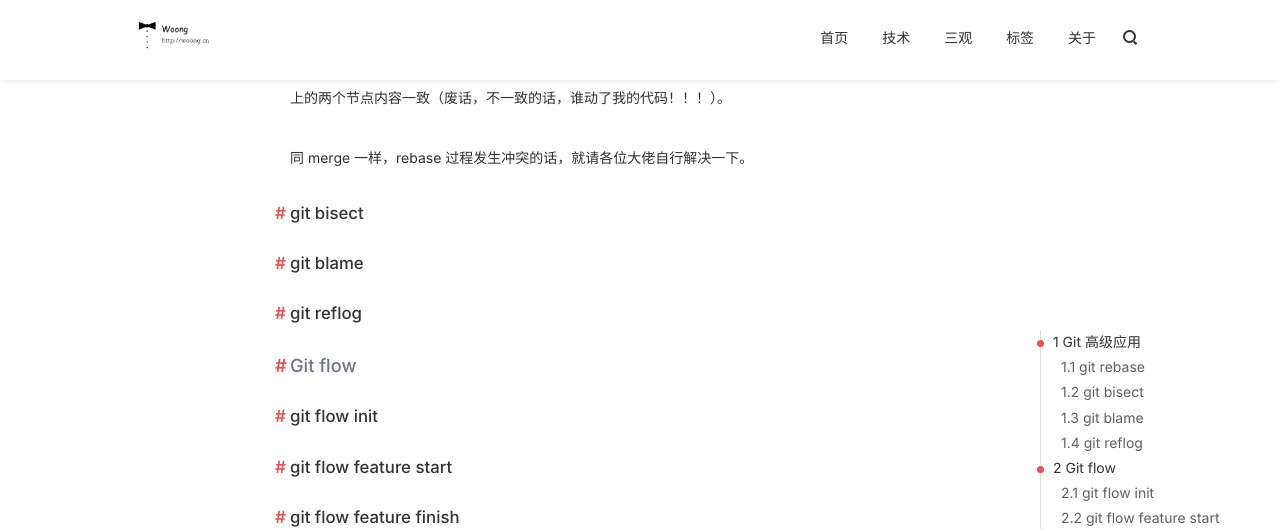
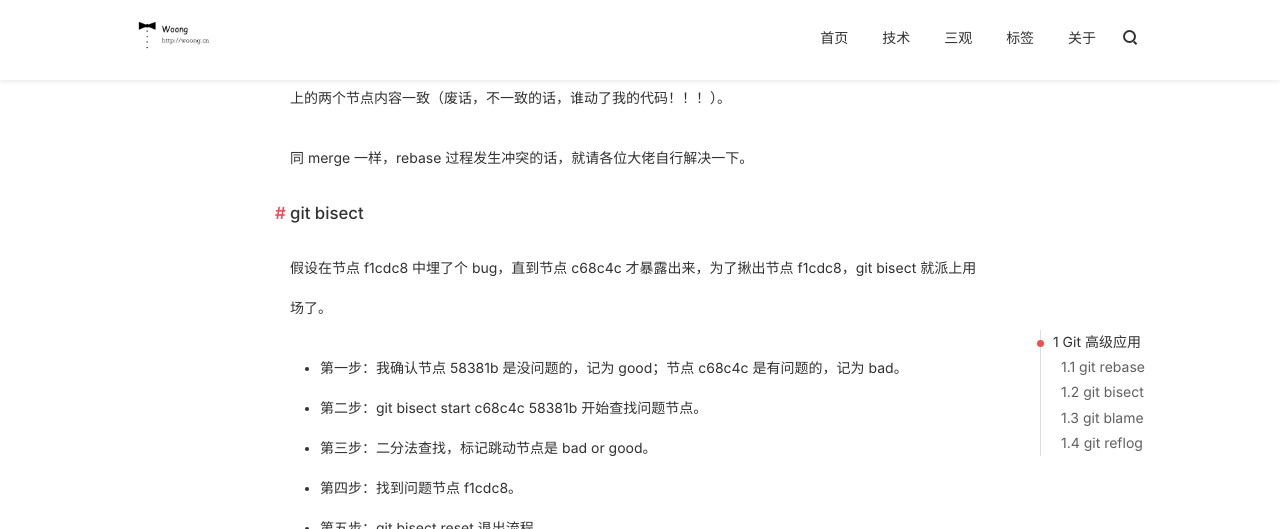
Before and after one commit to j1406493495/j1406493495.github.io, a Jekyll site: the page built from _posts/android/2019-03-19-GitAdvance.md, in a window 1280 px wide and 1400 px high, scrolled down 2504 px. Shown: the top 529 px of the window. Built offline with Jekyll 4.4.1, drawn with Linux system fonts in a browser that asks for light colours; nearby versions of some CDN libraries; comment, search, counter and statistics services are not loaded; some of the changed text lies outside the part shown; grey boxes are pictures that could not be loaded.

Commit message:
[Bug XXXX] git advance Cause: None Solution: None Fixed Version: None

```diff
--- a/_posts/android/2019-03-19-GitAdvance.md
+++ b/_posts/android/2019-03-19-GitAdvance.md
@@ -54,14 +54,42 @@
 
 ### git bisect
 
+假设在节点 f1cdc8 中埋了个 bug，直到节点 c68c4c 才暴露出来，为了揪出节点 f1cdc8，git bisect 就派上用场了。
+
+- 第一步：我确认节点 58381b 是没问题的，记为 good；节点 c68c4c 是有问题的，记为 bad。
+
+- 第二步：git bisect start c68c4c 58381b 开始查找问题节点。
+
+- 第三步：二分法查找，标记跳动节点是 bad or good。
+
+- 第四步：找到问题节点 f1cdc8。
+
+- 第五步：git bisect reset 退出流程。
+
+  ![](https://ws2.sinaimg.cn/large/006tKfTcly1g1is6acesoj31b60io7bg.jpg)
+
 ### git blame
+
+当我们阅读团队中别人的代码时，有时候会对某一块代码疑惑不解，但是我不知道这是团队中哪位大佬写的啊，总不能一个一个问吧？
+
+![](https://ws4.sinaimg.cn/large/006tKfTcly1g1isqu4zb3j30ws01u74h.jpg)
+
+例如我想知道 test.txt 文件中的 "say master hello" 是谁写的？
+
+执行 git blame test.txt，就可以看到如下信息了：
+
+![](https://ws1.sinaimg.cn/large/006tKfTcly1g1isr5707yj30ys020aa9.jpg)
 
 ### git reflog
 
-## Git flow
+讲 git reflog 之前，先介绍一下 git 中的 HEAD 和 branch。**HEAD 和 branch 可以类同理解为 C 语言中的指针。**
 
-### git flow init
+branch 指针指向某个节点，HEAD 既可以指向 branch，也可以指向节点。
 
-### git flow feature start
+git checkout 命令负责切换 HEAD 指针的指向。
 
-### git flow feature finish
+接下来讲 git reflog 指令就会好理解很多，该指令会显示 HEAD 指针的所有走向记录，包含那些已经不需要的节点或分支记录。
+
+git reflog dev 查看 dev 分支上的所有 HEAD 走向记录：
+
+![](https://ws3.sinaimg.cn/large/006tKfTcly1g1it4eztv7j31ek0awtcp.jpg)
```
